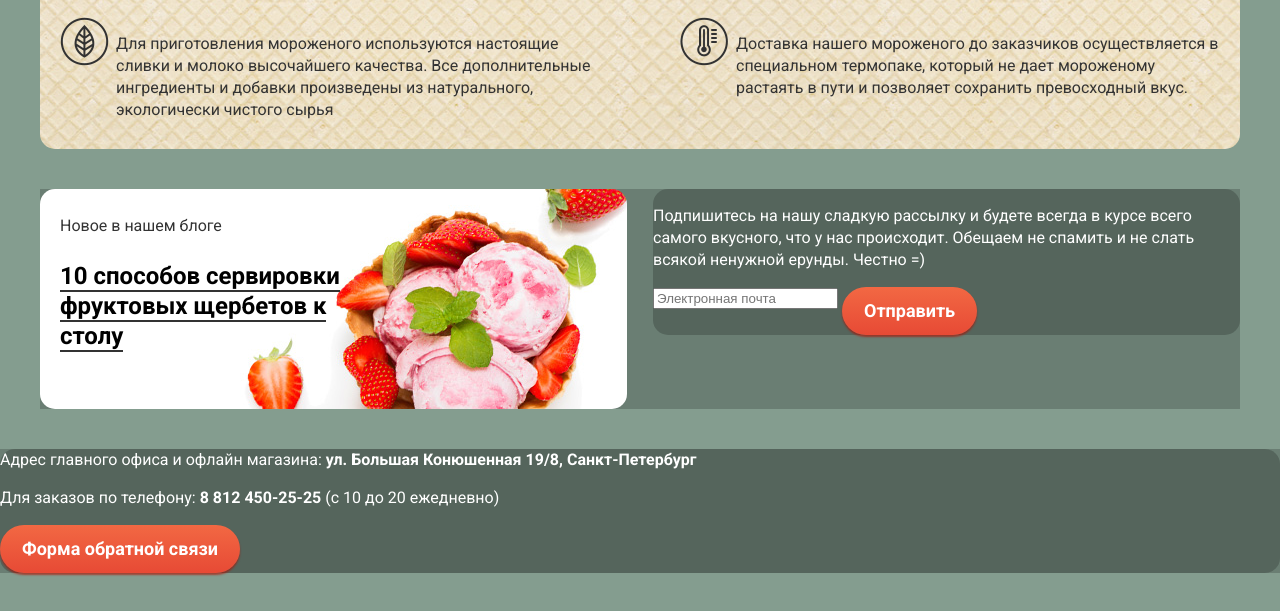
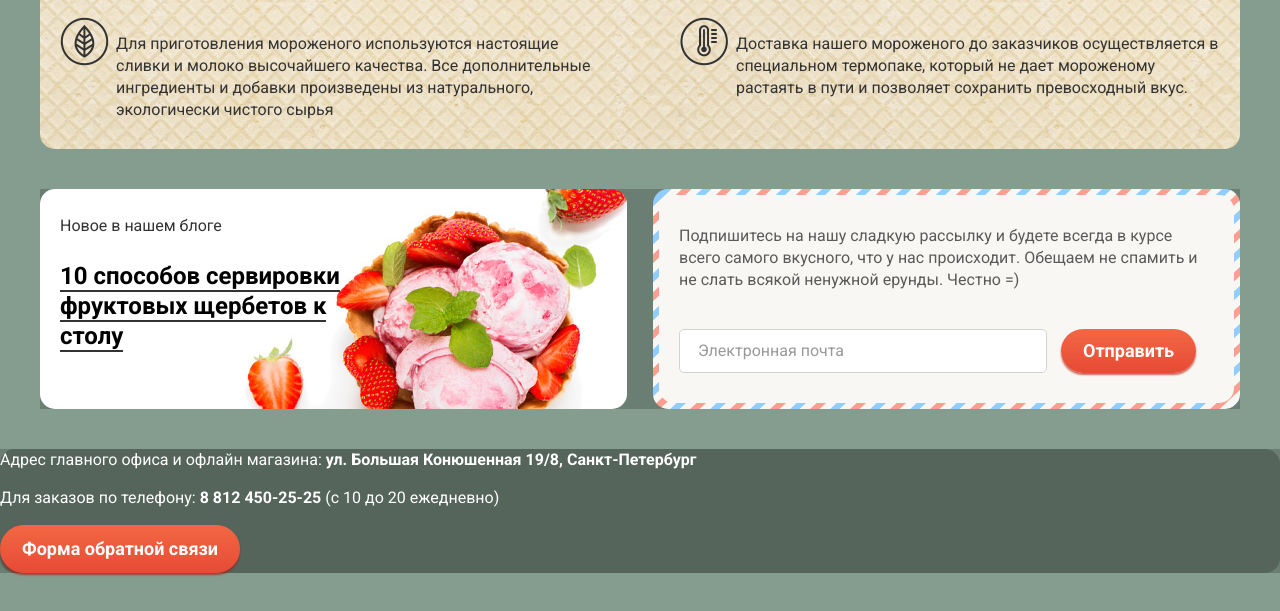
Before and after one commit to ooPASHAoo/gllacy, a website: page src/index.html in a window 1280 px wide. Shown: the part 1504-2115 px from the top of the page. Drawn offline with Linux system fonts and the light colour scheme.

Commit message:
block .subscribe

```diff
--- a/src/index.html
+++ b/src/index.html
@@ -116,12 +116,15 @@
             </span></p>
         </section>
         <section class="page__block-round page__block-double subscribe">
-            <p class="subscribe__description">Подпишитесь на нашу сладкую рассылку и будете всегда в курсе всего самого
-                вкусного, что у нас происходит. Обещаем не спамить и не слать всякой ненужной ерунды. Честно =)</p>
-            <form class="subscribe__form">
-                <input class="input subscribe__input" type="text" name="email" placeholder="Электронная почта">
-                <button class="btn subscribe__btn" type="submit">Отправить</button>
-            </form>
+            <div class="subscribe__inner">
+                <p class="subscribe__description">Подпишитесь на нашу сладкую рассылку и будете всегда в курсе всего
+                    самого
+                    вкусного, что у нас происходит. Обещаем не спамить и не слать всякой ненужной ерунды. Честно =)</p>
+                <form class="subscribe__form">
+                    <input class="input subscribe__input" type="text" name="email" placeholder="Электронная почта">
+                    <button class="btn subscribe__btn" type="submit">Отправить</button>
+                </form>
+            </div>
         </section>
     </div>
 </main>
--- /dev/null
+++ b/src/scss/blocks/subscribe.scss
@@ -0,0 +1,82 @@
+.subscribe {
+  //border: 6px solid #92cdff;
+
+  //border-image: url("../img/pattern-line-mail.png") 100 repeat repeat;
+  //border-image: url("../img/pattern-line-mail.png") 100% round round;
+
+  //background-image: linear-gradient(white, white),
+  //repeating-linear-gradient(-45deg, rgba(144, 205, 255, 1) 0, rgba(144, 205, 255, 1) 7px, white 7px, white 14px, rgba(253, 157, 145, 1) 14px, rgba(253, 157, 145, 1) 21px);
+  //background-repeat: no-repeat, repeat;
+  //background-origin: content-box, border-box;
+
+  //background-image: url("../img/pattern-line-mail.png");
+  //&::before {
+  //  display: block;
+  //  content: "";
+  //  //width: 100%;
+  //  //height: 100%;
+  //  width: 100px;
+  //  height: 100px;
+  //  background-color: goldenrod;
+  //}
+
+  padding: 6px;
+  background-image: url("../img/pattern-line-mail.png");
+  background-color: #f8f7f4;
+  //background-color: green;
+  color: #5a5a5a;
+
+  &__inner {
+    background-color: #f8f7f4;
+    //background-color: red;
+    padding: 30px 20px;
+    border-radius: inherit;
+  }
+
+  &__description {
+    margin: 0;
+  }
+
+  &__form {
+    margin-top: 38px;
+  }
+
+  &__input {
+    box-sizing: border-box;
+    width: 368px;
+    padding: 10px 18px;
+    margin-right: 10px;
+    border: 1px solid #d3d3d2;
+    border-radius: 5px;
+    //font-size: 16px;
+    //line-height: 22px;
+    font: inherit;
+
+    &::placeholder { /* Chrome, Firefox, Opera, Safari 10.1+ */
+      color: #999999;;
+      opacity: 1; /* Firefox */
+    }
+
+    &:-ms-input-placeholder { /* Internet Explorer 10-11 */
+      color: #999999;
+    }
+
+    &:-ms-input-placeholder { /* Microsoft Edge */
+      color: #999999;
+    }
+  }
+
+  &__btn {
+    padding-top: 10px;
+    padding-bottom: 10px;
+  }
+}
+
+//<section class="page__block-round page__block-double subscribe">
+//<p class="subscribe__description">Подпишитесь на нашу сладкую рассылку и будете всегда в курсе всего самого
+//                                 вкусного, что у нас происходит. Обещаем не спамить и не слать всякой ненужной ерунды. Честно =)</p>
+//<form class="subscribe__form">
+//<input class="input subscribe__input" type="text" name="email" placeholder="Электронная почта">
+//<button class="btn subscribe__btn" type="submit">Отправить</button>
+//</form>
+//</section>
--- a/src/scss/style.scss
+++ b/src/scss/style.scss
@@ -14,3 +14,4 @@
 @import "blocks/features";
 @import "blocks/feature";
 @import "blocks/blog";
+@import "blocks/subscribe";
```
Also changed, not shown: src/css/style.css.
